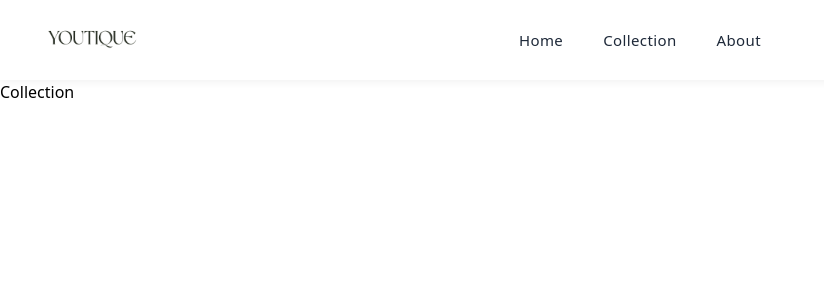
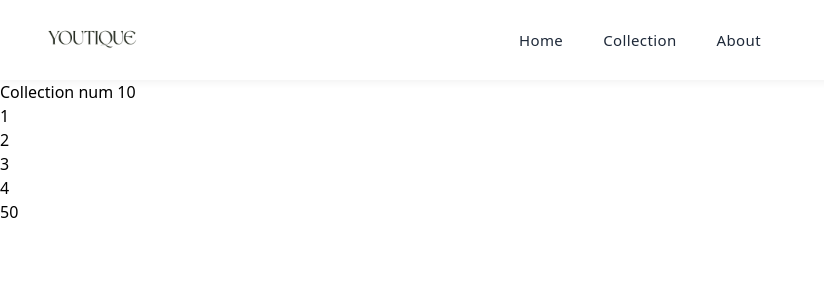
Before and after one commit to ansonRodrigues/youtique, a React (Vite) app in the folder frontend/: page /collection in a window 1280 px wide. Shown: the top 300 px of the page, without its empty margins (0-824 px from the left). Built offline with nearby package versions, Linux system fonts and the light colour scheme.

Commit message:
Add 404 page

```diff
--- a/frontend/src/App.jsx
+++ b/frontend/src/App.jsx
@@ -3,6 +3,7 @@ import Navbar from "./components/Navbar";
 import Home from "./pages/Home";
 import About from "./pages/About";
 import Collection from "./pages/Collection";
+import NotFound from "./pages/404";
 import { Routes, Route } from "react-router-dom";
 
 const App = () => {
@@ -13,6 +14,7 @@ const App = () => {
         <Route path="/" element={<Home />} />
         <Route path="/about" element={<About />} />
         <Route path="/collection" element={<Collection />} />
+        <Route path="*" element={<NotFound />} />
       </Routes>
     </>
   );
--- a/frontend/src/assets/assets.js
+++ b/frontend/src/assets/assets.js
@@ -1,4 +1,5 @@
 import logo from "./logo.png";
 import aboutUs from "./aboutUs.png";
+import notfoundPage from "./404error.png";
 
-export const assets = { logo, aboutUs };
+export const assets = { logo, aboutUs, notfoundPage };
--- /dev/null
+++ b/frontend/src/pages/404.jsx
@@ -0,0 +1,16 @@
+import React from "react";
+import { assets } from "../assets/assets";
+
+const NotFound = () => {
+  return (
+    <div className="min-h-screen flex items-center justify-center bg-white px-6">
+      <img
+        src={assets.notfoundPage}
+        alt="404 Page Not Found"
+        className="w-full max-w-170 h-auto -translate-y-16"
+      />
+    </div>
+  );
+};
+
+export default NotFound;
--- a/frontend/src/pages/Collection.jsx
+++ b/frontend/src/pages/Collection.jsx
@@ -1,7 +1,19 @@
 import React from "react";
 
 const Collection = () => {
-  return <div>Collection</div>;
+  let a = 10;
+  let b = [1, 2, 3, 4, 50];
+
+  return (
+    <div>
+      Collection num {a}
+      <div>
+        {b.map((elem) => (
+          <div key={elem}>{elem}</div>
+        ))}
+      </div>
+    </div>
+  );
 };
 
 export default Collection;
```
Also changed, not shown: frontend/src/assets/404error.png (added).
